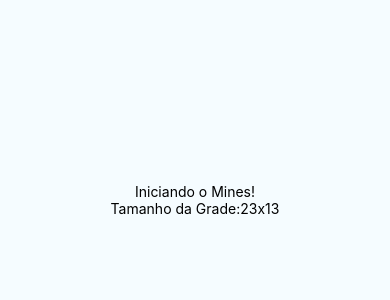
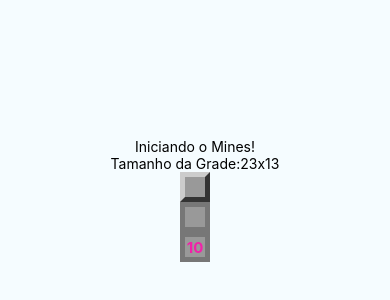
Before and after one commit to Guilherme-Castello-Clear/mines-react-native, a React Native app: screen / in a window 390 px wide. Shown: the part 222-522 px from the top of the page. Built offline with nearby package versions, Linux system fonts and the light colour scheme.

Commit message:
Feat: Created field component

```diff
--- a/App.js
+++ b/App.js
@@ -19,7 +19,7 @@
 } from 'react-native/Libraries/NewAppScreen';
 
 import params from './src/params'
-
+import Field from './src/components/Field';
 export default class App extends Component {
   render(){
     return(
@@ -28,6 +28,10 @@
         <Text style={styles.instructions}>Tamanho da Grade:
           {params.getRowsAmount()}x{params.getColumnsAmount()}
         </Text>
+        <Field/>
+        <Field opened/>
+        <Field opened nearMines={10}/>
+
       </View>
     )
   }
--- /dev/null
+++ b/src/components/Field.js
@@ -0,0 +1,56 @@
+import React from "react";
+import {View, StyleSheet, Text} from 'react-native'
+import params from "../params";
+
+export default props => {
+
+    const {mined, opened, nearMines} = props
+
+    const styleField = [styles.field]
+    if(opened) styleField.push(styles.opened)
+    if (styleField.length === 1) styleField.push(styles.regular)
+
+    let color = null
+    if (nearMines > 0) {
+        if (nearMines == 1) color = '#2A28D7'
+        if (nearMines == 2) color = '#2B520F'
+        if (nearMines > 2 && nearMines < 6) color = '#F9060A'
+        if (nearMines >= 6) color = '#F221A9'
+    }
+
+    return (
+        <View style={styleField}>
+            {!mined && opened && nearMines > 0 ?
+                <Text style={[styles.label, {color: color}]}>
+                    {nearMines}
+                </Text>
+            : false
+            }
+        </View>
+    )
+}
+
+const styles = StyleSheet.create({
+    field: {
+        height: params.blockSize,
+        width: params.blockSize,
+        borderWidth: params.borderSize
+    },
+    regular: {
+        backgroundColor: '#999',
+        borderLeftColor: '#CCC',
+        borderTopColor: '#CCC',
+        borderRightColor: '#333',
+        borderBottomColor: '#333',
+    },
+    opened: {
+        backgroundColor: '#999',
+        borderColor: '#777',
+        alignItems: 'center',
+        justifyContent: 'center',
+    },
+    label: {
+        fontWeight: 'bold',
+        fontSize: params.fontSize,
+    }
+})
```
